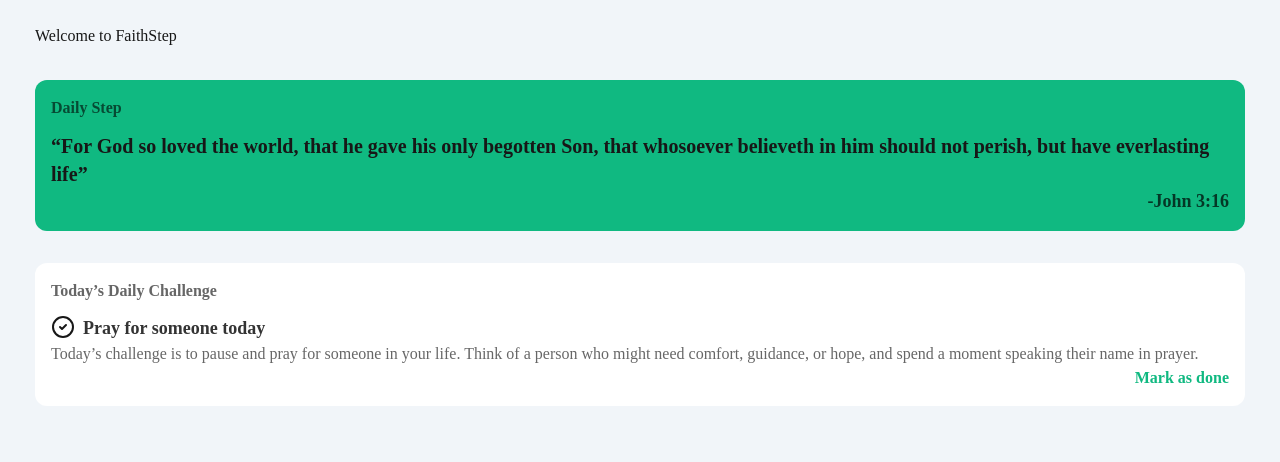
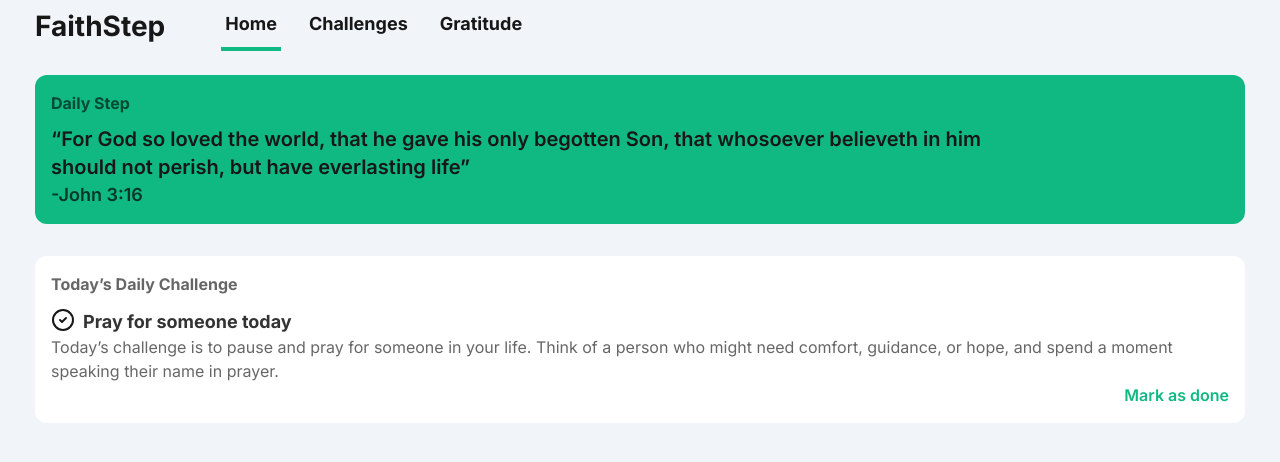
Before and after one commit to bettermarvz/faithstep, a Next.js app: page / in a window 1280 px wide. Shown: the top 462 px of the page. Built offline with nearby package versions, Linux system fonts and the light colour scheme.

Commit message:
feat: added navbar

```diff
--- /dev/null
+++ b/app/component/Navbar.tsx
@@ -0,0 +1,22 @@
+import Link from 'next/link'
+import React from 'react'
+
+const NavLink = ({src, label, active}:{src: string, label:string, active?: boolean}) => <Link className={`px-1 py-[10px] ${active ? 'border-b-4 border-[#10B981]' : ''} `} href={src}>{label}</Link>
+
+
+const Navbar = () => {
+  return (
+    <section>
+        <div className='flex items-center gap-14'>
+            <p className='text-[28px] font-bold'>FaithStep</p>
+            <div className='flex gap-6 text-[18px] font-bold'>
+                <NavLink src='/' label='Home' active={true}/>
+                <NavLink src='/challenges' label='Challenges'/>
+                <NavLink src='/gratitude' label='Gratitude'/>
+            </div>
+        </div>
+        </section>
+  )
+}
+
+export default Navbar
--- a/app/layout.tsx
+++ b/app/layout.tsx
@@ -1,7 +1,11 @@
+import {Inter} from "next/font/google";
+import "./globals.css";
+import Navbar from "./component/Navbar";
 
-import "./globals.css";
-
-
+const inter = Inter({
+  subsets: ["latin"],
+  display: "swap",
+});
 // export const metadata: Metadata = {
 //   title: "Create Next App",
 //   description: "Generated by create next app",
@@ -14,8 +18,11 @@
 }>) {
   return (
     <html lang="en">
-      <body>
-        <main>{children}</main>
+      <body className={`${inter.className} max-w-[1258px] mx-auto sm:px-6`}>
+        <header>
+          <Navbar />
+        </header>
+        <main className=" pt-6 flex flex-col gap-8">{children}</main>
       </body>
     </html>
   );
--- a/app/page.tsx
+++ b/app/page.tsx
@@ -4,20 +4,17 @@
 export default function Home() {
 
   return (
-    <main
-    className="flex flex-col gap-8 max-w-[1258px] align-middle mx-auto p-6 sm:w-full"
-    >
-      <h1>Welcome to FaithStep</h1>
+    <>
       <Card
       title="Daily Step"
-      className='bg-[#10B981]' >
+      className='bg-[#10B981] gap-[10px] flex flex-col' >
         <div id="verse-content" className="verse-container"></div>
-        <div className="font-semibold text-xl">“For God so loved the world, that he gave his only begotten Son, that whosoever believeth in him should not perish, but have everlasting life”</div>
-        <span className="text-[18px] font-semibold text-black/70 flex justify-end">-John 3:16</span>
+        <div className="font-semibold text-xl lg:w-4/5 sm:w-full">“For God so loved the world, that he gave his only begotten Son, that whosoever believeth in him should not perish, but have everlasting life”</div>
+        <span className="text-[18px] font-semibold text-black/70 ">-John 3:16</span>
       </Card>
 
       <ChallengeItem/>
 
-    </main>
+    </>
   );
 }
```
